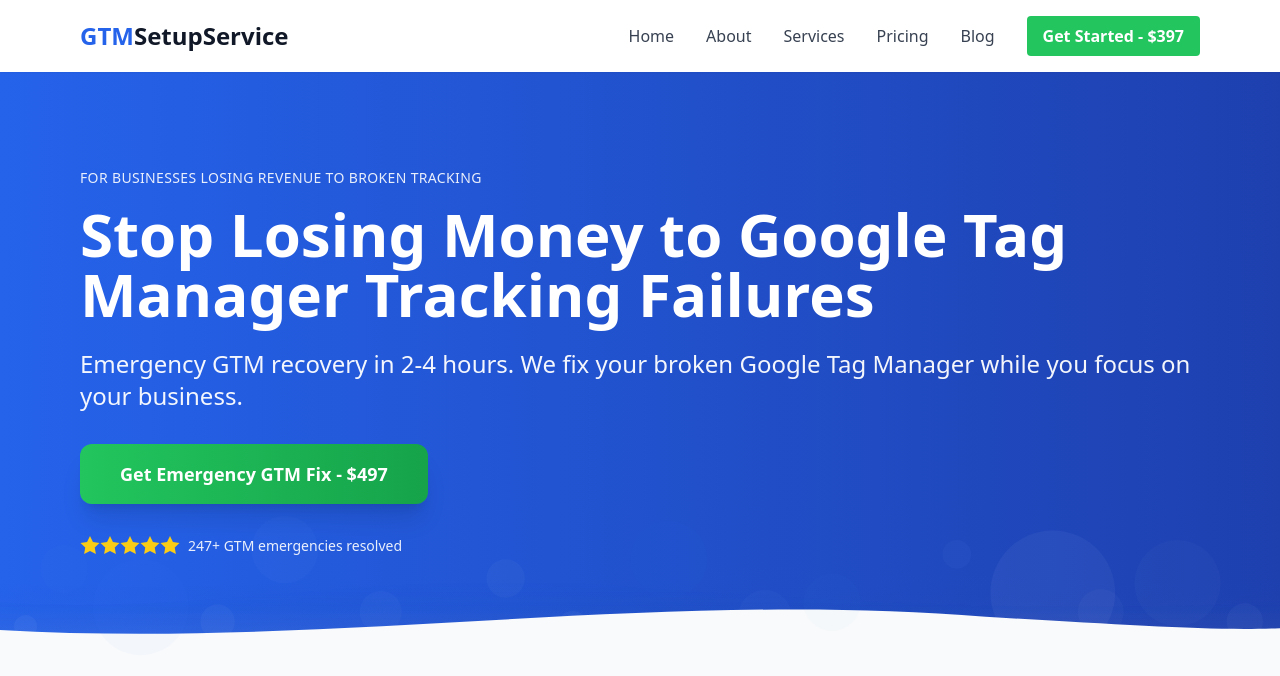
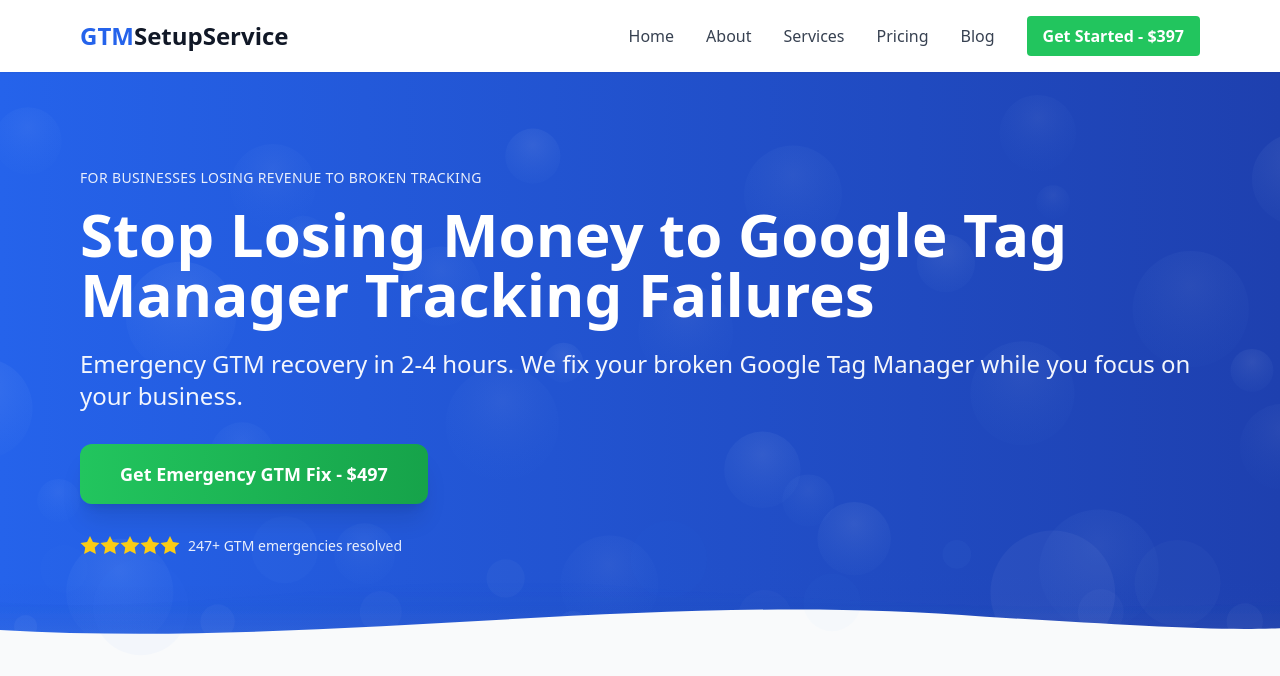
Before and after one commit to gtmsetupservice/gtmsetupservice.com, a Jekyll site: the page built from index.md, in a window 1280 px wide. Shown: the top 676 px of the page. Built offline with Jekyll 4.4.1, drawn with Linux system fonts in a browser that asks for light colours; nearby versions of some CDN libraries.

Commit message:
Add full-hero bubble background for complete visual coverage
- Create bg-hero-bubbles.svg with 47 bubbles across entire hero section
- Bubbles distributed in 4 layers (top, middle, lower, bottom)
- Radial gradients for subtle depth and professional appearance
- Varying sizes (11px-40px) with light opacity (0.01-0.08)
- Added to hero section as full background layer behind content

```diff
--- a/_includes/hero.html
+++ b/_includes/hero.html
@@ -1,5 +1,8 @@
 <!-- Section 1: Hero Section (Above the Fold) -->
 <section class="bg-gradient-to-r from-blue-600 to-blue-800 text-white relative overflow-hidden">
+    <!-- Full hero bubble background -->
+    <div class="absolute inset-0" style="background-image: url('/assets/images/bg-hero-bubbles.svg'); background-size: cover; background-position: center; background-repeat: no-repeat;"></div>
+
     <!-- Enhanced wave transition with depth -->
     <div class="absolute bottom-0 left-0 right-0 h-48" style="background-image: url('/assets/images/bg-wave-blue-to-gray50.svg'); background-size: cover; background-position: top; background-repeat: no-repeat;"></div>
 
```
Also changed, not shown: assets/images/bg-hero-bubbles.svg (added), 3 other files.
